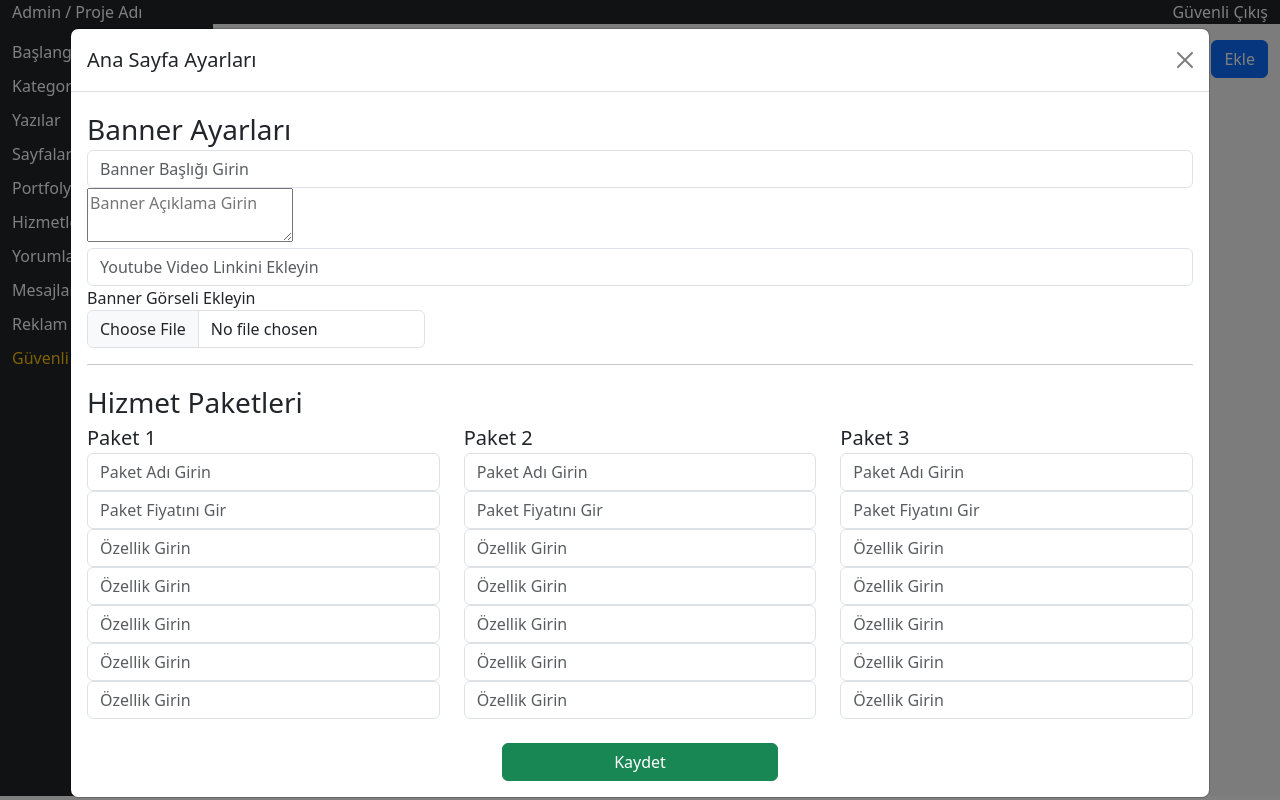
After one commit to emreakinn/php951, a PHP site: page /admin/anasayfa.php in a window 1280 px wide, after a click on "Ekle". The commit adds this page. Run offline with PHP 8.4, Linux system fonts and the light colour scheme; the visitor is signed in with stand-in values (Sample User, id 1); some libraries are stand-ins or nearby versions.

Commit message:
ana sayfa ayarları yapıldı

```diff
--- /dev/null
+++ b/admin/anasayfa.php
@@ -0,0 +1,109 @@
+<?php require_once('header.php'); ?>
+<!-- Admin Body Section Start -->
+<div class="row">
+
+    <div class="col-md-6">
+        <h3>Ana Sayfa Ayarları</h3>
+    </div>
+    <div class="col-md-6">
+        <!-- Button trigger modal -->
+        <div class="text-end">
+            <button type="button" class="btn btn-primary" data-bs-toggle="modal" data-bs-target="#staticBackdrop">
+                Ekle
+            </button>
+
+        </div>
+        <!-- Modal -->
+        <div class="modal fade" id="staticBackdrop" data-bs-backdrop="static" data-bs-keyboard="false" tabindex="-1" aria-labelledby="staticBackdropLabel" aria-hidden="true">
+            <div class="modal-dialog modal-xl">
+                <div class="modal-content">
+                    <div class="modal-header">
+                        <h1 class="modal-title fs-5" id="staticBackdropLabel">Ana Sayfa Ayarları</h1>
+                        <button type="button" class="btn-close" data-bs-dismiss="modal" aria-label="Close"></button>
+                    </div>
+                    <div class="modal-body">
+                        <form action="" method="post" enctype="multipart/form-data">
+                            <span class="fs-3">Banner Ayarları</span>
+                            <input type="text" name="baslik" placeholder="Banner Başlığı Girin" class="form-control">
+                            <textarea name="aciklama" id="aciklama" placeholder="Banner Açıklama Girin"></textarea>
+                            <script>
+                                ClassicEditor
+                                    .create(document.querySelector('#aciklama'))
+                                    .then(editor => {
+                                        editor.ui.view.editable.element.style.height = '200px';
+                                        editor.ui.view.element.style.width = '100%';
+                                    })
+                                    .catch(error => {
+                                        console.error(error);
+                                    });
+                            </script>
+                            <input type="url" name="video" placeholder="Youtube Video Linkini Ekleyin" class="form-control">
+                            <label>Banner Görseli Ekleyin
+                                <input type="file" name="gorsel" class="form-control" required>
+                            </label>
+                            <hr>
+                            <span class="fs-3">Hizmet Paketleri</span>
+                            <div class="row">
+                                <div class="col-md-4">
+                                    <span class="fs-5">Paket 1</span>
+                                    <input type="text" name="paketAdi1" placeholder="Paket Adı Girin" class="form-control">
+                                    <input type="text" name="fiyat1" placeholder="Paket Fiyatını Gir" class="form-control">
+                                    <input type="text" name="paket1ozellik1" placeholder="Özellik Girin" class="form-control">
+                                    <input type="text" name="paket1ozellik2" placeholder="Özellik Girin" class="form-control">
+                                    <input type="text" name="paket1ozellik3" placeholder="Özellik Girin" class="form-control">
+                                    <input type="text" name="paket1ozellik4" placeholder="Özellik Girin" class="form-control">
+                                    <input type="text" name="paket1ozellik5" placeholder="Özellik Girin" class="form-control">
+                                </div>
+                                <div class="col-md-4">
+                                    <span class="fs-5">Paket 2</span>
+                                    <input type="text" name="paketAdi2" placeholder="Paket Adı Girin" class="form-control">
+                                    <input type="text" name="fiyat2" placeholder="Paket Fiyatını Gir" class="form-control">
+                                    <input type="text" name="paket2ozellik1" placeholder="Özellik Girin" class="form-control">
+                                    <input type="text" name="paket2ozellik2" placeholder="Özellik Girin" class="form-control">
+                                    <input type="text" name="paket2ozellik3" placeholder="Özellik Girin" class="form-control">
+                                    <input type="text" name="paket2ozellik4" placeholder="Özellik Girin" class="form-control">
+                                    <input type="text" name="paket2ozellik5" placeholder="Özellik Girin" class="form-control">
+                                </div>
+                                <div class="col-md-4">
+                                    <span class="fs-5">Paket 3</span>
+                                    <input type="text" name="paketAdi3" placeholder="Paket Adı Girin" class="form-control">
+                                    <input type="text" name="fiyat3" placeholder="Paket Fiyatını Gir" class="form-control">
+                                    <input type="text" name="paket3ozellik1" placeholder="Özellik Girin" class="form-control">
+                                    <input type="text" name="paket3ozellik2" placeholder="Özellik Girin" class="form-control">
+                                    <input type="text" name="paket3ozellik3" placeholder="Özellik Girin" class="form-control">
+                                    <input type="text" name="paket3ozellik4" placeholder="Özellik Girin" class="form-control">
+                                    <input type="text" name="paket3ozellik5" placeholder="Özellik Girin" class="form-control">
+                                </div>
+                            </div>
+                            <div class="text-center mt-4">
+                                <input type="submit" value="Kaydet" name="kaydet" class="btn btn-success w-25">
+                            </div>
+                        </form>
+                    </div>
+                </div>
+            </div>
+        </div>
+    </div>
+</div>
+<!-- Admin Body Section End -->
+
+<!-- Save Module Start -->
+<?php
+if (isset($_POST['kaydet'])) {
+    $banner = '../assets/img/' . $_FILES['gorsel']['name'];
+    $embed = substr($_POST['video'], 32);
+
+    if (move_uploaded_file($_FILES['gorsel']['tmp_name'], $banner)) {
+        $mainpage = $db->prepare('insert into anasayfa(baslik,aciklama,video,gorsel,paketAdi1,fiyat1,paket1ozellik1,paket1ozellik2,paket1ozellik3,paket1ozellik4,paket1ozellik5,paketAdi2,fiyat2,paket2ozellik1,paket2ozellik2,paket2ozellik3,paket2ozellik4,paket2ozellik5,paketAdi3,fiyat3,paket3ozellik1,paket3ozellik2,paket3ozellik3,paket3ozellik4,paket3ozellik5) values(?,?,?,?,?,?,?,?,?,?,?,?,?,?,?,?,?,?,?,?,?,?,?,?,?)');
+        $mainpage->execute(array($_POST['baslik'], $_POST['aciklama'], $embed, $banner, $_POST['paketAdi1'], $_POST['fiyat1'], $_POST['paket1ozellik1'], $_POST['paket1ozellik2'], $_POST['paket1ozellik3'], $_POST['paket1ozellik4'], $_POST['paket1ozellik5'], $_POST['paketAdi2'], $_POST['fiyat2'], $_POST['paket2ozellik1'], $_POST['paket2ozellik2'], $_POST['paket2ozellik3'], $_POST['paket2ozellik4'], $_POST['paket2ozellik5'], $_POST['paketAdi3'], $_POST['fiyat3'], $_POST['paket3ozellik1'], $_POST['paket3ozellik2'], $_POST['paket3ozellik3'], $_POST['paket3ozellik4'], $_POST['paket3ozellik5']));
+
+        if ($mainpage->rowCount()) {
+            echo '<script> alert("Kayıt Başarılır") </script><meta http-equiv="refresh" content="0; url=anasayfa.php">';
+        } else {
+            echo '<script> alert("Hata Oluştu") </script><meta http-equiv="refresh" content="0; url=anasayfa.php">';
+        }
+    }
+}
+?>
+<!-- Save Module End -->
+<?php require_once('footer.php'); ?>
--- a/admin/header.php
+++ b/admin/header.php
@@ -45,6 +45,7 @@ if (!isset($_SESSION['kadi'])) {
                             Sayfalar
                         </a>
                         <ul class="dropdown-menu">
+                            <li><a class="dropdown-item text-dark" href="anasayfa.php">Ana Sayfa</a></li>
                             <li><a class="dropdown-item text-dark" href="hakkimizda.php">Hakkımızda</a></li>
                             <li><a class="dropdown-item text-dark" href="">Another action</a></li>
                         </ul>
```
Also changed, not shown: index.php (+85 -14 lines), 1 other file.
